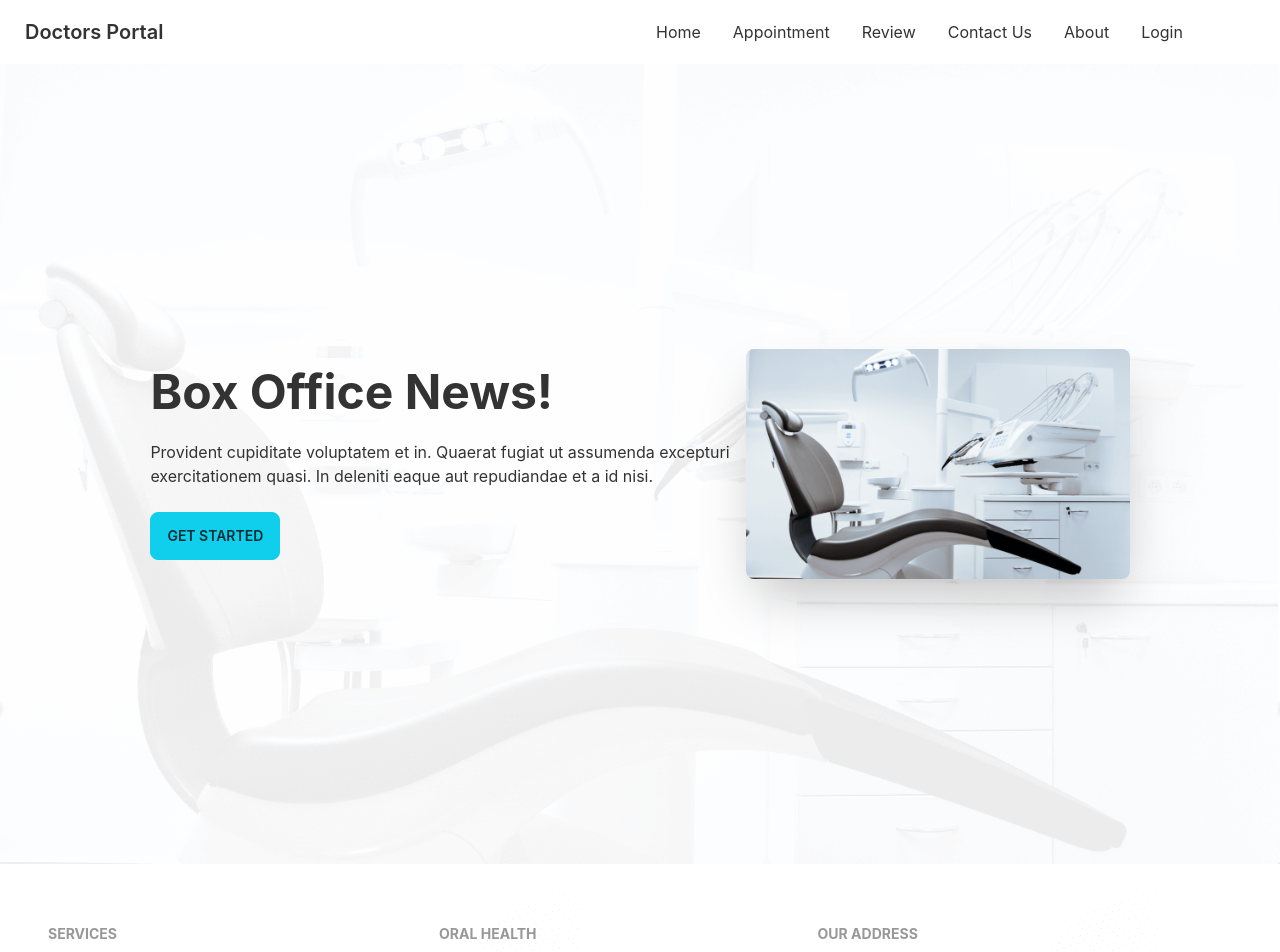
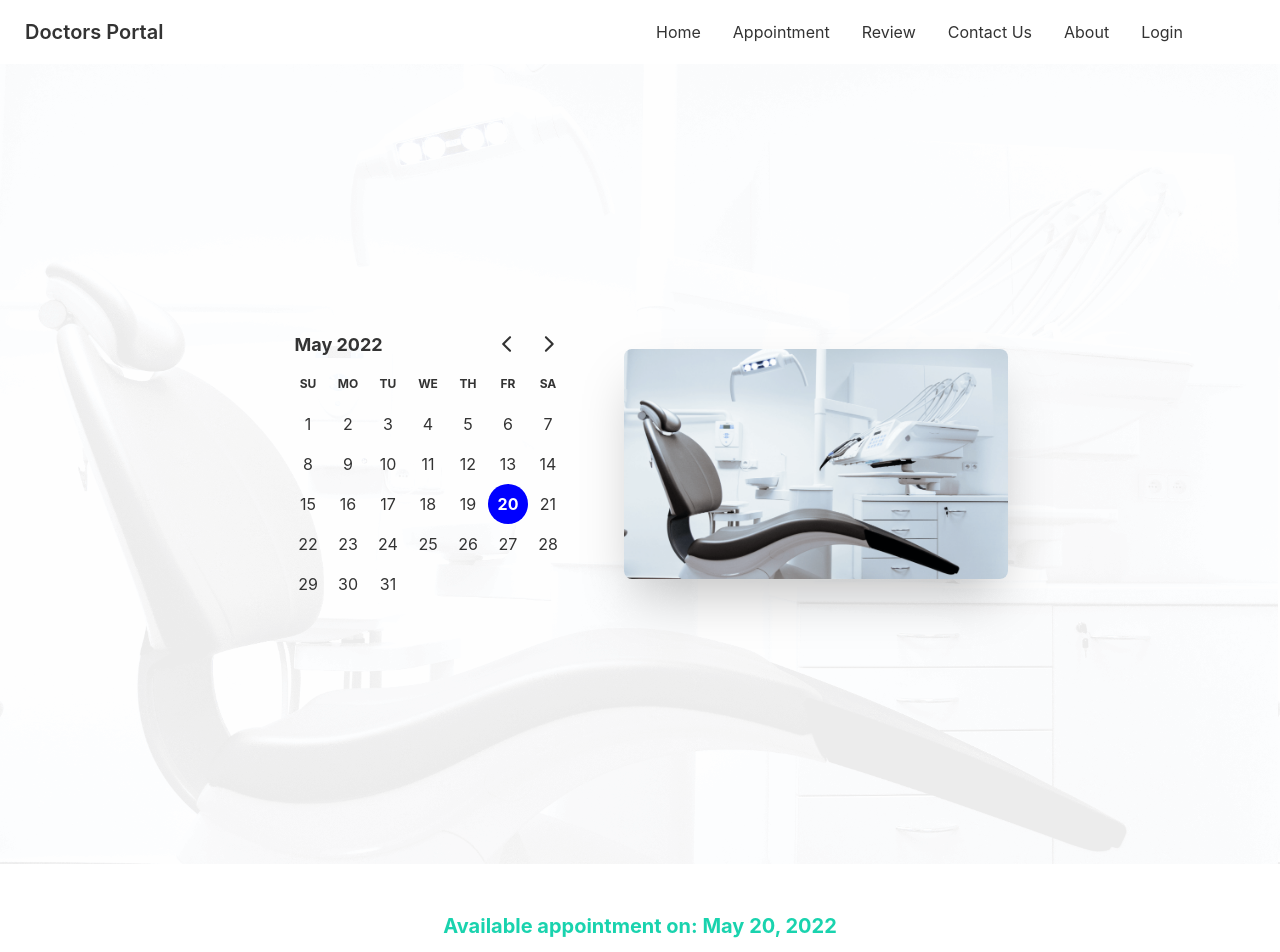
Before and after one commit to mdsohag65/doctors-portal-client, a React (Create React App) app: page /appointment in a window 1280 px wide. Shown: the top 952 px of the page. Built offline with nearby package versions, Linux system fonts and the light colour scheme.

Commit message:
done the appointment banner

```diff
--- a/src/Pages/Appointment/Appointment.js
+++ b/src/Pages/Appointment/Appointment.js
@@ -1,11 +1,14 @@
-import React from 'react';
+import React, { useState } from 'react';
 import Footer from '../Shared/Footer';
 import AppointmentBanner from './AppointmentBanner';
+import AvailableAppointments from './AvailableAppointments';
 
 const Appointment = () => {
+    const [date, setDate] = useState(new Date());
     return (
         <div>
-            <AppointmentBanner></AppointmentBanner>
+            <AppointmentBanner date={date} setDate={setDate}></AppointmentBanner>
+            <AvailableAppointments date={date}></AvailableAppointments>
             <Footer></Footer>
         </div>
     );
--- a/src/Pages/Appointment/AppointmentBanner.js
+++ b/src/Pages/Appointment/AppointmentBanner.js
@@ -1,8 +1,12 @@
-import React from 'react';
+
 import chair from '../../assets/images/chair.png';
 import bg from '../../assets/images/bg.png';
+import { DayPicker } from 'react-day-picker';
+import 'react-day-picker/dist/style.css';
 
-const AppointmentBanner = () => {
+
+
+const AppointmentBanner = ({ date, setDate }) => {
     return (
         <section style={{
             background: `url(${bg})`,
@@ -11,10 +15,12 @@ const AppointmentBanner = () => {
             <div class="hero min-h-screen bg">
                 <div class="hero-content flex-col lg:flex-row-reverse">
                     <img src={chair} class="max-w-sm rounded-lg shadow-2xl" alt='' />
-                    <div>
-                        <h1 class="text-5xl font-bold">Box Office News!</h1>
-                        <p class="py-6">Provident cupiditate voluptatem et in. Quaerat fugiat ut assumenda excepturi<br /> exercitationem quasi. In deleniti eaque aut repudiandae et a id nisi.</p>
-                        <button class="btn btn-primary">Get Started</button>
+                    <div className='mr-6'>
+                        <DayPicker
+                            mode="single"
+                            selected={date}
+                            onSelect={setDate}
+                        />
                     </div>
                 </div>
             </div>
--- /dev/null
+++ b/src/Pages/Appointment/AvailableAppointments.js
@@ -0,0 +1,14 @@
+import { format } from 'date-fns';
+import React from 'react';
+
+const AvailableAppointments = ({ date }) => {
+    return (
+        <section>
+            <div className='text-center my-12'>
+                <h2 className='text-xl text-secondary font-bold'>Available appointment on:  {format(date, 'PP')}</h2>
+            </div>
+        </section>
+    );
+};
+
+export default AvailableAppointments;
--- a/src/Pages/Home/Info.js
+++ b/src/Pages/Home/Info.js
@@ -16,7 +16,7 @@ const Info = () => {
             <InfoCard
                 cardTitle="Visit our location"
                 details="Brooklyn, NY 10036, United States"
-                bgClass="bg-accent"
+                bgClass="bg-neutral"
                 img={marker}
             ></InfoCard>
             <InfoCard
```
